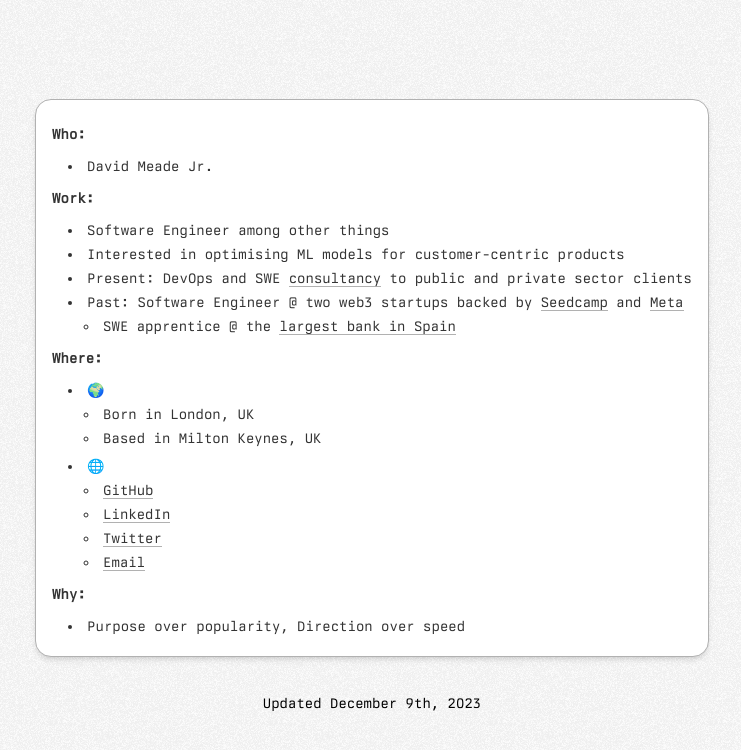
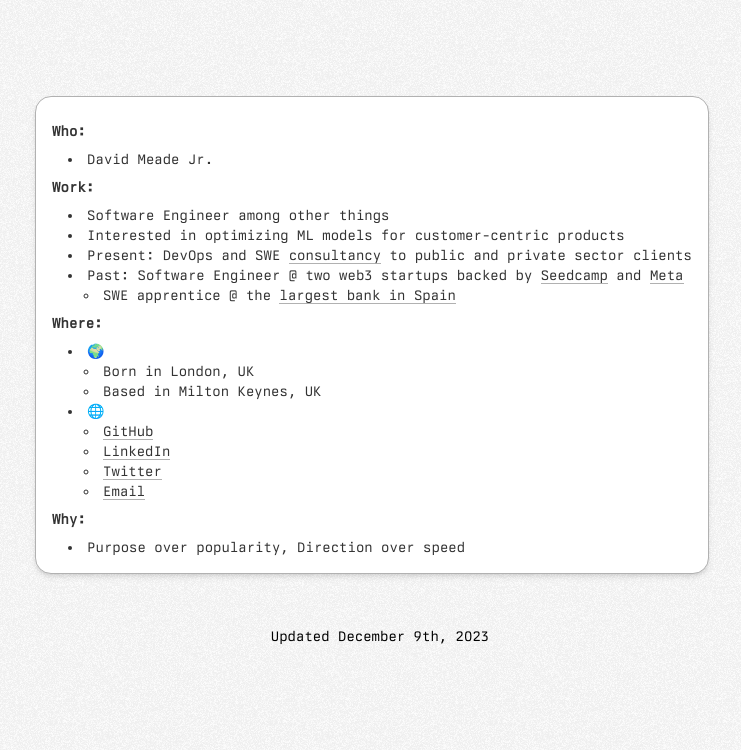
Before and after one commit to davidmeadejr/personal-website, a Next.js app: page / in a window 1280 px wide. Shown: the top 750 px of the page, without its empty margins (268-1009 px from the left). Built offline with nearby package versions, Linux system fonts and the light colour scheme.

Commit message:
Feat: Updated website

```diff
--- a/app/globals.css
+++ b/app/globals.css
@@ -10,7 +10,7 @@
   }
 
   .wrapper {
-    @apply flex flex-col items-center justify-center min-h-screen leading-5 font-normal;
+    @apply flex flex-col items-center min-h-screen leading-5 font-normal;
   }
 
   .header {
@@ -19,6 +19,14 @@
 
   .content {
     @apply flex flex-col items-start justify-center max-w-full mx-4 mb-8 p-4 text-[#333333] border border-[#b1b1b1] rounded-2xl bg-white shadow-md md:max-w-lg lg:max-w-3xl;
+
+    /* Default margin-top (for all screens) */
+    margin-top: 0;
+
+    /* Responsive margin-top for larger screens (e.g., not for mobile screens) */
+    @screen lg {
+      margin-top: 5rem; /* Set margin-top to 5rem for screens equal to or larger than 'lg' breakpoint */
+    }
   }
 
   h1, h2 {
@@ -26,7 +34,7 @@
   }
 
   p, li {
-    @apply my-1;
+    @apply my-1 mt-0 mb-0;
   }
 
   a {
--- a/app/page.tsx
+++ b/app/page.tsx
@@ -1,14 +1,13 @@
 import React from 'react';
 import Link from 'next/link';
-import localFont from "next/font/local"
+import localFont from 'next/font/local';
 
-const berkley = localFont({ src: "../public/assets/BerkeleyMonoTrial-Regular.ttf" })
+const berkley = localFont({ src: '../public/assets/BerkeleyMonoTrial-Regular.ttf' });
 
 const Home = () => {
   return (
     <div className={`wrapper ${berkley.className} text-[0.875rem]`}>
-      <div className="header">
-      </div>
+      <div className="header"></div>
       <div className="content">
         <h2>Who:</h2>
         <ul>
@@ -17,7 +16,7 @@ const Home = () => {
         <h2>Work:</h2>
         <ul>
           <li>Software Engineer among other things</li>
-          <li>Interested in optimising ML models for customer-centric products</li>
+          <li>Interested in optimizing ML models for customer-centric products</li>
           <li>
             Present: DevOps and SWE{' '}
             <Link href="https://www.capgemini.com/gb-en/about-us/" target="_blank" rel="noreferrer">
@@ -80,13 +79,14 @@ const Home = () => {
               </li>
             </ul>
           </li>
-          <ul>
-          </ul>
+          <ul></ul>
         </ul>
         <h2>Why:</h2>
-        <ul><li>Purpose over popularity, Direction over speed</li></ul>
+        <ul>
+          <li>Purpose over popularity, Direction over speed</li>
+        </ul>
       </div>
-      <p>Updated December 9th, 2023</p>
+      <p className="mt-5 ml-4 text-left">Updated December 9th, 2023</p>
     </div>
   );
 };
```
